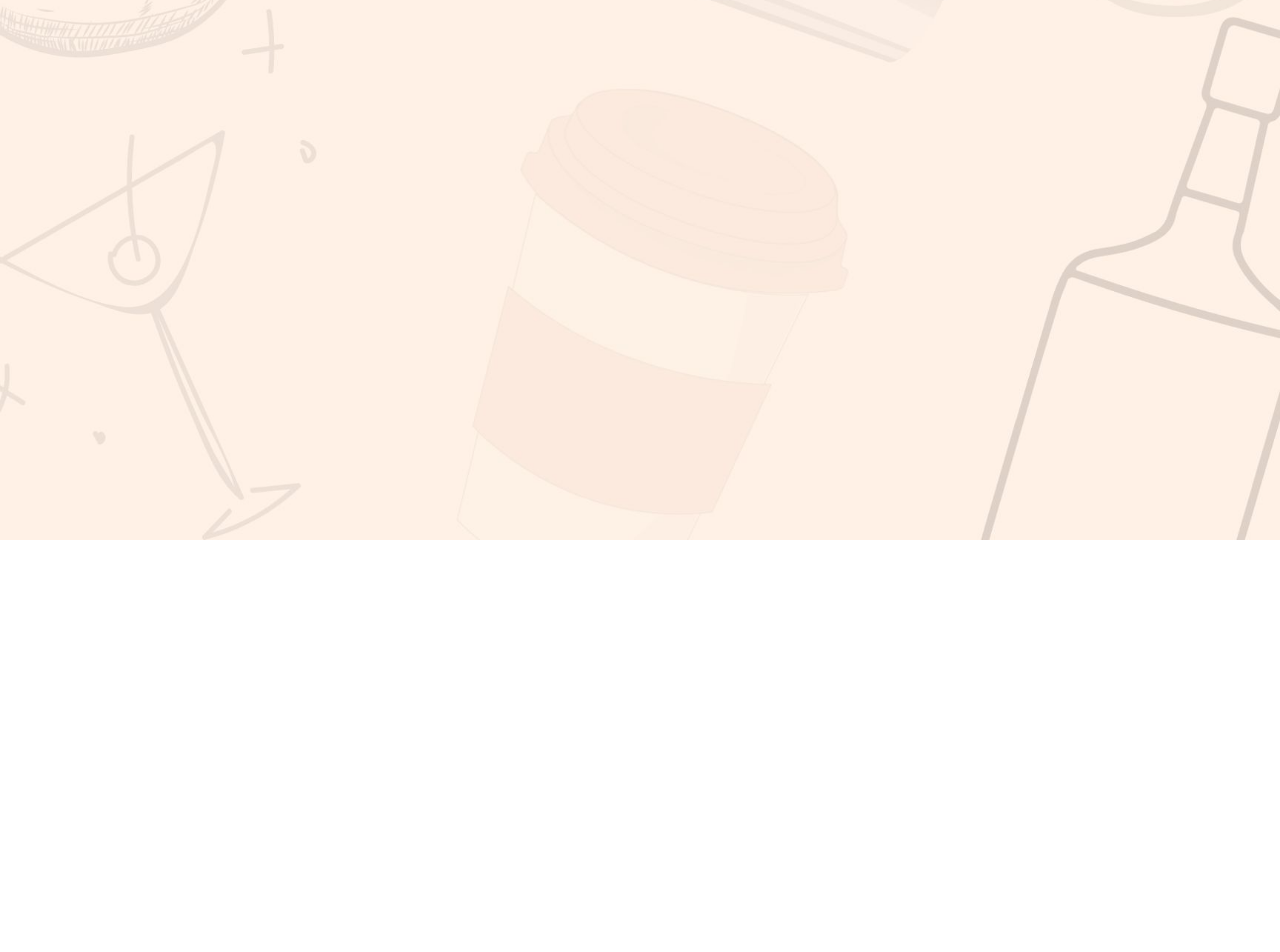
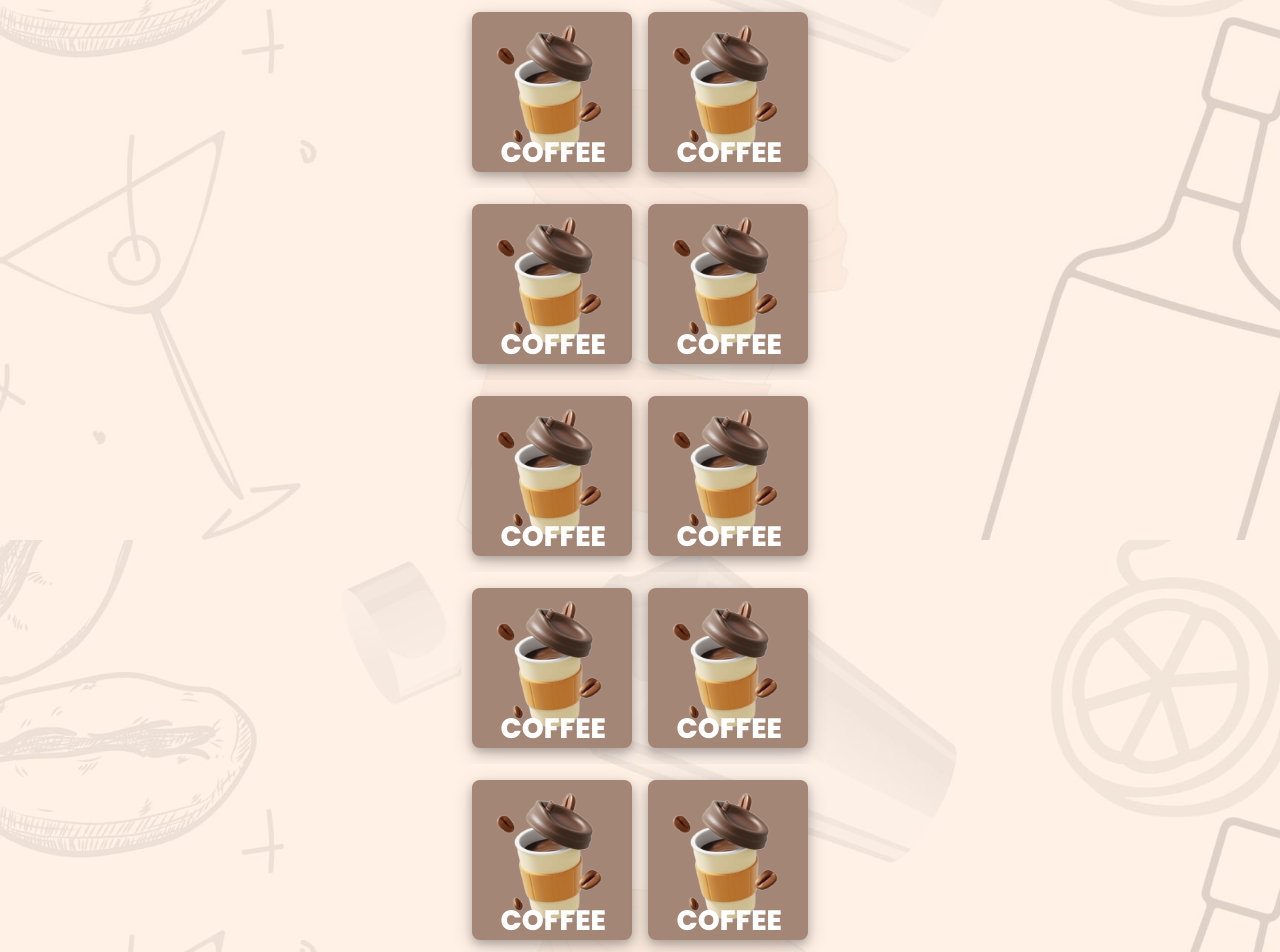
Before and after one commit to rimuelcanada14/brewbooze-v1, a React (Vite) app: page /coffee-opt in a window 1280 px wide. Before the commit this address had no page. Shown: the part 260-1212 px from the top of the page. Before the commit the page ends 800 px from the top, so only its background shows below. Built offline with nearby package versions, Linux system fonts and the light colour scheme; a web font is replaced by a local one.

Commit message:
coffee options

```diff
--- a/src/App.jsx
+++ b/src/App.jsx
@@ -3,6 +3,7 @@ import { BrowserRouter as Router, Route, Routes } from 'react-router-dom';
 import Welcome from './Welcome/Welcome';
 import Home from './Home/Home';
 import Choose from './Simulator/Choose';
+import CoffeeOptions from './Simulator/CoffeeOptions';
 
 const App = () => {
     return (
@@ -11,6 +12,7 @@ const App = () => {
                 <Route path="/" element={<Welcome />} />
                 <Route path="home" element={<Home />} />
                 <Route path="choose" element={<Choose />} />
+                <Route path="coffee-opt" element={<CoffeeOptions />} />
             </Routes>
         </Router>
     );
--- a/src/Simulator/Choose.jsx
+++ b/src/Simulator/Choose.jsx
@@ -1,8 +1,11 @@
-import React, { useState } from 'react';
+import React from 'react';
 import Header from '../components/Header';
+import { useNavigate } from 'react-router-dom';
 import './Simulator.css'
 
 const Choose = () => {
+    const navigate = useNavigate();
+
     return (
         <div className='choose-page'>
             <div>
@@ -11,7 +14,7 @@ const Choose = () => {
 
             <div className="choose-container">
                 <div className='choose-button'>
-                    <button className = 'choose-option'>
+                    <button className = 'choose-option' onClick={() => navigate('/coffee-opt')}>
                         <div>
                             <img src='./Coffee.png' alt='Flavor' className='coffee-image' />
                         </div>
--- a/src/Simulator/CoffeeOptions.jsx
+++ b/src/Simulator/CoffeeOptions.jsx
@@ -0,0 +1,149 @@
+import React from 'react';
+import Header from '../components/Header';
+import './Simulator.css'
+
+const Choose = () => {
+    return (
+        <div className='choose-page'>
+            <div>
+                <Header />
+            </div>
+
+            <div className="choose-container">
+                <div className = 'bev-container'>
+                    <div className = 'bev-opts'>
+                        <div className='choose-button'>
+                            <button className = 'choose-option'>
+                                <div>
+                                    <img src='./Coffee.png' alt='Flavor' className='coffee-image' />
+                                </div>
+                                <h2 className = 'choose-text'>COFFEE</h2>
+                            </button>
+                        </div>
+                        <div className='choose-button'>
+                            <button className = 'choose-option'>
+                                <div>
+                                    <img src='./Coffee.png' alt='Flavor' className='coffee-image' />
+                                </div>
+                                <h2 className = 'choose-text'>COFFEE</h2>
+                            </button>
+                        </div>
+                    </div>
+
+                    <div className = 'bev-opts'>
+                        <div className='choose-button'>
+                            <button className = 'choose-option'>
+                                <div>
+                                    <img src='./Coffee.png' alt='Flavor' className='coffee-image' />
+                                </div>
+                                <h2 className = 'choose-text'>COFFEE</h2>
+                            </button>
+                        </div>
+                        <div className='choose-button'>
+                            <button className = 'choose-option'>
+                                <div>
+                                    <img src='./Coffee.png' alt='Flavor' className='coffee-image' />
+                                </div>
+                                <h2 className = 'choose-text'>COFFEE</h2>
+                            </button>
+                        </div>
+                    </div>
+
+                    <div className = 'bev-opts'>
+                        <div className='choose-button'>
+                            <button className = 'choose-option'>
+                                <div>
+                                    <img src='./Coffee.png' alt='Flavor' className='coffee-image' />
+                                </div>
+                                <h2 className = 'choose-text'>COFFEE</h2>
+                            </button>
+                        </div>
+                        <div className='choose-button'>
+                            <button className = 'choose-option'>
+                                <div>
+                                    <img src='./Coffee.png' alt='Flavor' className='coffee-image' />
+                                </div>
+                                <h2 className = 'choose-text'>COFFEE</h2>
+                            </button>
+                        </div>
+                    </div>
+                    <div className = 'bev-opts'>
+                        <div className='choose-button'>
+                            <button className = 'choose-option'>
+                                <div>
+                                    <img src='./Coffee.png' alt='Flavor' className='coffee-image' />
+                                </div>
+                                <h2 className = 'choose-text'>COFFEE</h2>
+                            </button>
+                        </div>
+                        <div className='choose-button'>
+                            <button className = 'choose-option'>
+                                <div>
+                                    <img src='./Coffee.png' alt='Flavor' className='coffee-image' />
+                                </div>
+                                <h2 className = 'choose-text'>COFFEE</h2>
+                            </button>
+                        </div>
+                    </div>
+                    <div className = 'bev-opts'>
+                        <div className='choose-button'>
+                            <button className = 'choose-option'>
+                                <div>
+                                    <img src='./Coffee.png' alt='Flavor' className='coffee-image' />
+                                </div>
+                                <h2 className = 'choose-text'>COFFEE</h2>
+                            </button>
+                        </div>
+                        <div className='choose-button'>
+                            <button className = 'choose-option'>
+                                <div>
+                                    <img src='./Coffee.png' alt='Flavor' className='coffee-image' />
+                                </div>
+                                <h2 className = 'choose-text'>COFFEE</h2>
+                            </button>
+                        </div>
+                    </div>
+
+                    <div className = 'bev-opts'>
+                        <div className='choose-button'>
+                            <button className = 'choose-option'>
+                                <div>
+                                    <img src='./Coffee.png' alt='Flavor' className='coffee-image' />
+                                </div>
+                                <h2 className = 'choose-text'>COFFEE</h2>
+                            </button>
+                        </div>
+                        <div className='choose-button'>
+                            <button className = 'choose-option'>
+                                <div>
+                                    <img src='./Coffee.png' alt='Flavor' className='coffee-image' />
+                                </div>
+                                <h2 className = 'choose-text'>COFFEE</h2>
+                            </button>
+                        </div>
+                    </div>
+                    <div className = 'bev-opts'>
+                        <div className='choose-button'>
+                            <button className = 'choose-option'>
+                                <div>
+                                    <img src='./Coffee.png' alt='Flavor' className='coffee-image' />
+                                </div>
+                                <h2 className = 'choose-text'>COFFEE</h2>
+                            </button>
+                        </div>
+                        <div className='choose-button'>
+                            <button className = 'choose-option'>
+                                <div>
+                                    <img src='./Coffee.png' alt='Flavor' className='coffee-image' />
+                                </div>
+                                <h2 className = 'choose-text'>COFFEE</h2>
+                            </button>
+                        </div>
+                    </div>
+                </div>
+            </div>
+        </div>
+    );
+};
+
+export default Choose;
--- a/src/Simulator/Simulator.css
+++ b/src/Simulator/Simulator.css
@@ -5,7 +5,7 @@
     display: flex;
     justify-content: center;
     align-items: center;
-    overflow: hidden;
+
 }
 .choose-container {
     display: flex;
@@ -14,7 +14,7 @@
     height: 100vh;
     justify-content: center;
     align-items: center;
-    overflow: hidden;
+
 }
 .choose-button {
     display: flex;
@@ -65,6 +65,28 @@
         display: flex;
         justify-content: center;
         align-items: center;
-        overflow: hidden;
     }
 }
+
+.button-col{
+    display: flex;
+    flex-direction: column;
+}
+.bev-opts {
+    display: flex;
+    flex-direction: row;
+    width: 100%;
+    height: 24vh;
+    justify-content: center;
+    align-items: center;
+    overflow: hidden;
+}
+.bev-container {
+    margin-top: 42em;
+    display: flex;
+    flex-direction: column;
+    width: 100%;
+    justify-content: center;
+    align-items: center;
+    overflow: hidden;
+}
--- a/src/Welcome/Welcome.css
+++ b/src/Welcome/Welcome.css
@@ -2,20 +2,6 @@
 
 @import url('https://fonts.googleapis.com/css2?family=Poppins:ital,wght@0,100;0,200;0,300;0,400;0,500;0,600;0,700;0,800;0,900;1,100;1,200;1,300;1,400;1,500;1,600;1,700;1,800;1,900&display=swap');
 
-body {
-    margin: 0;
-    padding: 0;
-    display: flex;
-    justify-content: center;
-    align-items: center;
-    min-height: 100vh;
-    background-image: url('/MainBG.jpg');
-    background-size: cover;
-    background-repeat: no-repeat;
-    background-attachment: fixed;
-    background-position: center;
-    font-family: 'Poppins';
-}
 
 .welcome-page {
     width: 100vw; /* Full viewport width */
--- a/src/components/Header.css
+++ b/src/components/Header.css
@@ -34,8 +34,7 @@
 .header-line h2{
     font-family: 'Poppins ExtraBold', 'Poppins';
     margin: 18px;
-    font-weight: bold;
-    font-size: 24px;
+    font-size: 30px;
     color: white;
 }
 .header-link {
--- a/src/index.css
+++ b/src/index.css
@@ -22,17 +22,25 @@ a:hover {
   color: #535bf2;
 }
 
-body {
+html, body {
   margin: 0;
-  display: flex;
-  place-items: center;
-  min-width: 320px;
-  min-height: 100vh;
+  padding: 0;
+  width: 100%;
+  height: 100%;
   background-image: url('/MainBG.jpg');
   background-size: cover;
   background-repeat: no-repeat;
   background-attachment: fixed;
   background-position: center;
+}
+
+body {
+  display: flex;
+  justify-content: center;
+  align-items: center;
+  min-height: 100vh;
+
+  font-family: 'Poppins', sans-serif;
 }
 
 h1 {
@@ -72,17 +80,8 @@ button:focus-visible {
   }
 }
 
-@media (max-width: 768px) {
+@media only screen and (max-width:768px) {
   body {
-    margin: 0;
-    display: flex;
-    place-items: center;
-    min-width: 320px;
-    min-height: 100vh;
-    background-image: url('/MainBGP.jpg');
-    background-size: cover;
-    background-repeat: no-repeat;
-    background-attachment: fixed;
-    background-position: center;
+      background-size: cover;
   }
 }
```
